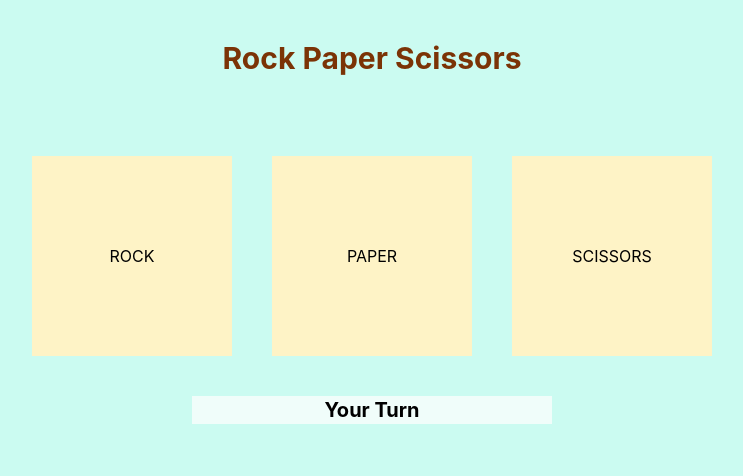
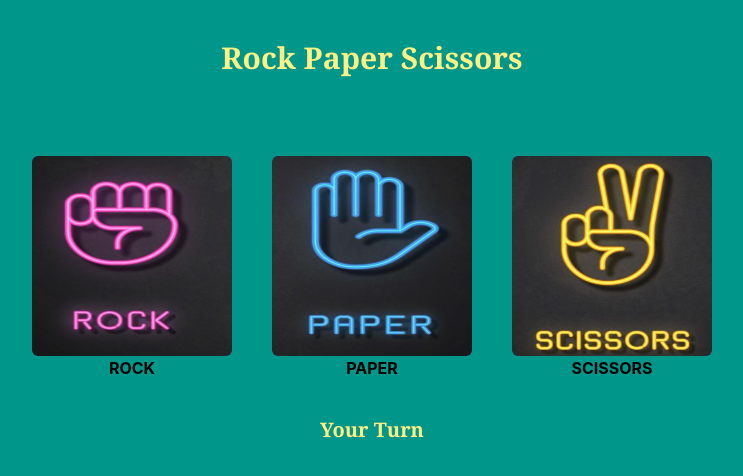
Before and after one commit to VaibhaviShashikantShetty/rock-paper-game, a website: page index.html in a window 1280 px wide. Shown: the whole page, without its empty margins (268-1011 px from the left). Drawn offline with nearby package versions, Linux system fonts and the light colour scheme; files that its build step writes are made by us from their sources.

Commit message:
UI changes

```diff
--- a/index.html
+++ b/index.html
@@ -6,18 +6,18 @@
   <title>Rock Paper Scissors</title>
   <link rel="stylesheet" href="./src/output.css">
 </head>
-<body class="bg-teal-100">
-  <h1 class="text-3xl font-bold text-amber-900 text-center mt-10">
+<body class="bg-teal-600">
+  <h1 class="text-3xl font-bold text-yellow-200 font-serif text-center mt-10">
     Rock Paper Scissors
   </h1>
   <div class="flex items-center justify-center gap-10">
-    <button class="w-50 h-50 bg-amber-100 mt-20 choice" id="rockbtn">ROCK</button>
-    <button class="w-50 h-50 bg-amber-100 mt-20 choice" id="paperbtn">PAPER</button>
-    <button class="w-50 h-50 bg-amber-100 mt-20 choice" id="scibtn">SCISSORS</button>
+    <button class="w-50 h-50 bg-blue-500 mt-20 choice rounded-md hover:-translate-y-2 transition-transform font-bold" id="rockbtn"> <img src="./imgs/roc.png" alt="Rock" class="w-full h-full object-cover-20 rounded-md hover:-translate-y-2 transition-transform">ROCK</button>
+    <button class="w-50 h-50 bg-blue-500 mt-20 choice rounded-md hover:-translate-y-2 transition-transform font-bold" id="paperbtn"><img src="./imgs/pap.png" alt="Rock" class="w-full h-full object-cover-30 rounded-md hover:-translate-y-2 transition-transform">PAPER</button>
+    <button class="w-50 h-50 bg-blue-500 mt-20 choice rounded-md hover:-translate-y-2 transition-transform font-bold" id="scibtn"><img src="./imgs/sci.png" alt="Rock" class="w-full h-full object-cover-48 rounded-md hover:-translate-y-2 transition-transform">SCISSORS</button>
   </div>
-  <h2 class="bg-teal-50 w-90 text-xl text-center font-bold mx-auto mt-10" id="turns">Your Turn</h2>
-  <div class="text-center mt-10 hidden" id="winmsg">Winner/Looser</div>
-  <button class="block mx-auto mt-10 hidden" id="newgame">NEW GAME</button>
+  <h2 class=" w-90 text-xl text-center font-bold font-serif mx-auto mt-15 text-yellow-200" id="turns">Your Turn</h2>
+  <div class="text-center mt-10 hidden text-yellow-200 text-xl font-bold font-serif" id="winmsg">Winner/Looser</div>
+  <button class="block mx-auto mt-5 hidden w-50 text-serif font-bold bg-amber-200 border-2" id="newgame">NEW GAME</button>
   <script src="script.js"></script>
 </body>
 </html>
```
